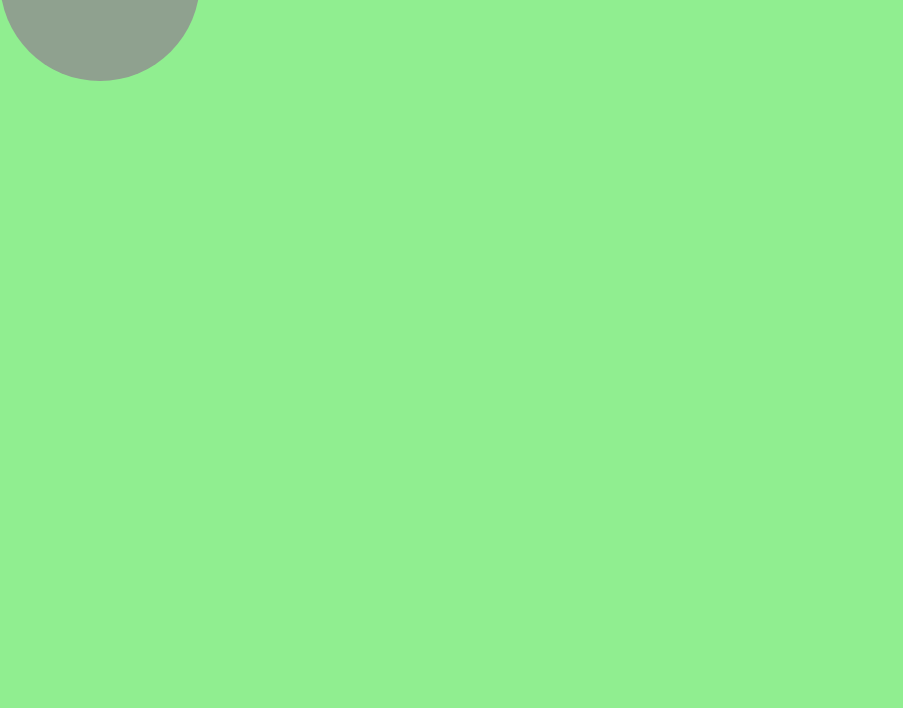
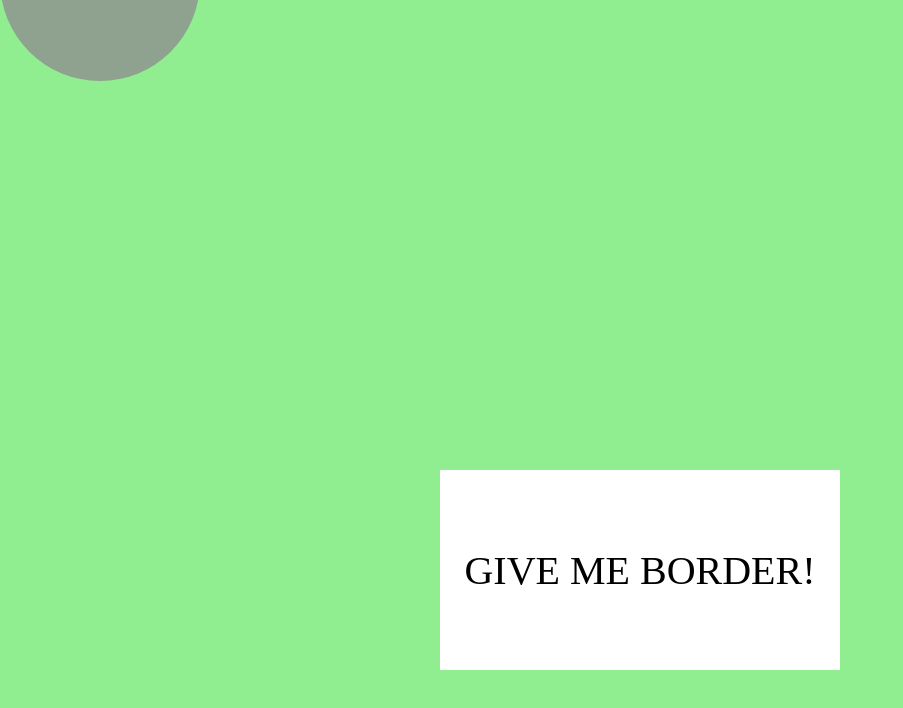
Before and after one commit to nefarious-onion/HTML-CSS-UI-design, a plain HTML site: page CSS_transform/transform_exercises/index.html in a window 1280 px wide. Shown: the part 1441-2149 px from the top of the page, without its empty margins (0-903 px from the left). Before the commit the page ends 1911 px from the top, so only its background shows below. Drawn offline with Linux system fonts and the light colour scheme.

Commit message:
add border exercise

```diff
--- a/CSS_transform/transform_exercises/index.html
+++ b/CSS_transform/transform_exercises/index.html
@@ -33,6 +33,11 @@
             <p>C me</p>
         </div>
     </div>
+    <div class="container">
+        <div class="border">
+            <p>Give me border!</p>
+        </div>
+    </div>
 
 </body>
 </html>
--- a/CSS_transform/transform_exercises/styles.css
+++ b/CSS_transform/transform_exercises/styles.css
@@ -178,3 +178,51 @@ body {
         background: rgb(122, 54, 94);
     }
 }
+
+.border {
+    height: 200px;
+    width: 400px;
+    background: white;
+    margin: 0 auto;
+    display: grid;
+    justify-items: center;
+    align-items: center;
+    position: relative;
+}
+.border p {
+    font-size: 2.5rem;
+    text-transform: uppercase;
+}
+
+/* left side */
+.border::before {
+    content: '';
+    display: block;
+    position: absolute;
+    top: 0;
+    left: 0;
+    bottom: 100%;
+    border-left: 5px solid var(--primary-color);
+    transition: all 1s;
+}
+.border:hover::before{
+    bottom: 0;
+}
+/* right side */
+.border::after {
+    content: '';
+    display: block;
+    position: absolute;
+    top: 100%;
+    left: 0;
+    right: 0;
+    bottom: 0;
+    border-right: 5px solid var(--primary-color);
+    transition: all 1s;
+}
+.border:hover::after{
+    top: 0;
+}
+/* top side */
+
+/* bottom side */
```
